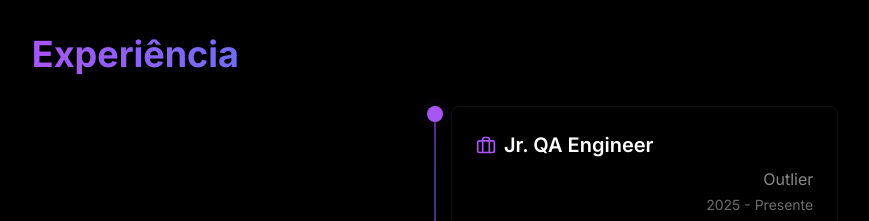
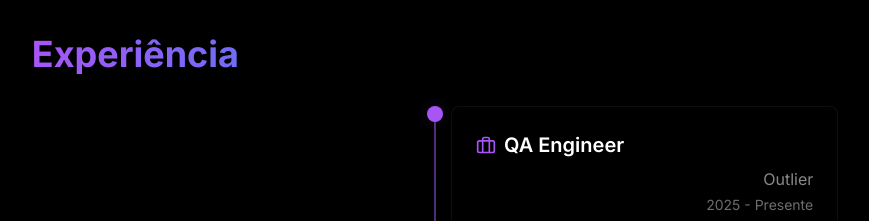
Before and after one commit to wstvns/portfolio, a Next.js app: page / in a window 1280 px wide. Shown: the part 1420-1641 px from the top of the page, without its empty margins (205-1074 px from the left). Built offline with nearby package versions, Linux system fonts and the light colour scheme; no server answers.

Commit message:
chore(profile): ajusta título de cargo para refletir posição atual

```diff
--- a/app/components/Experience.tsx
+++ b/app/components/Experience.tsx
@@ -5,7 +5,7 @@ import { BriefcaseIcon } from 'lucide-react';
 
 const experiences = [
   {
-    title: 'Jr. QA Engineer',
+    title: 'QA Engineer',
     company: 'Outlier',
     period: '2025 - Presente',
     description: [
```
